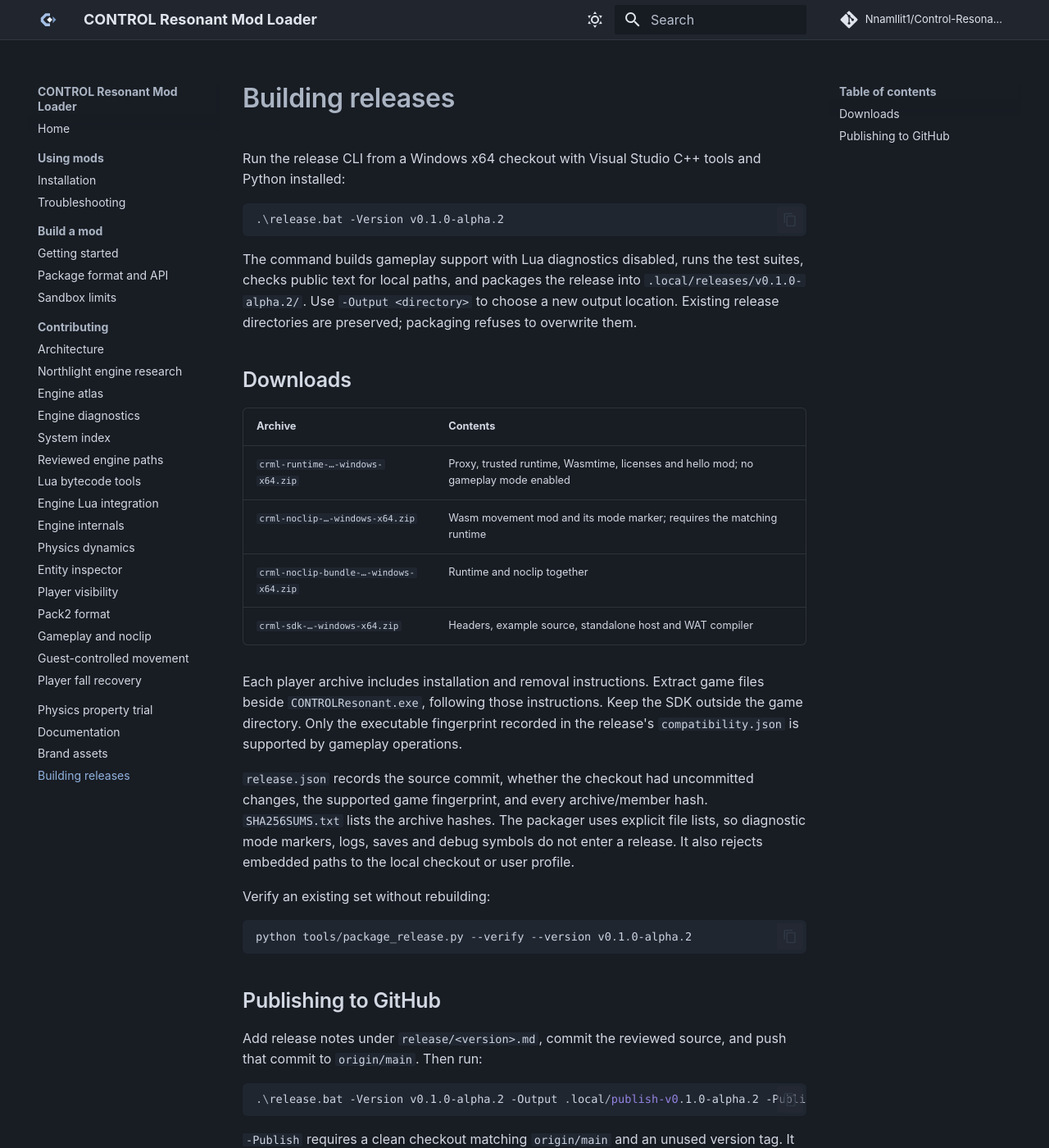
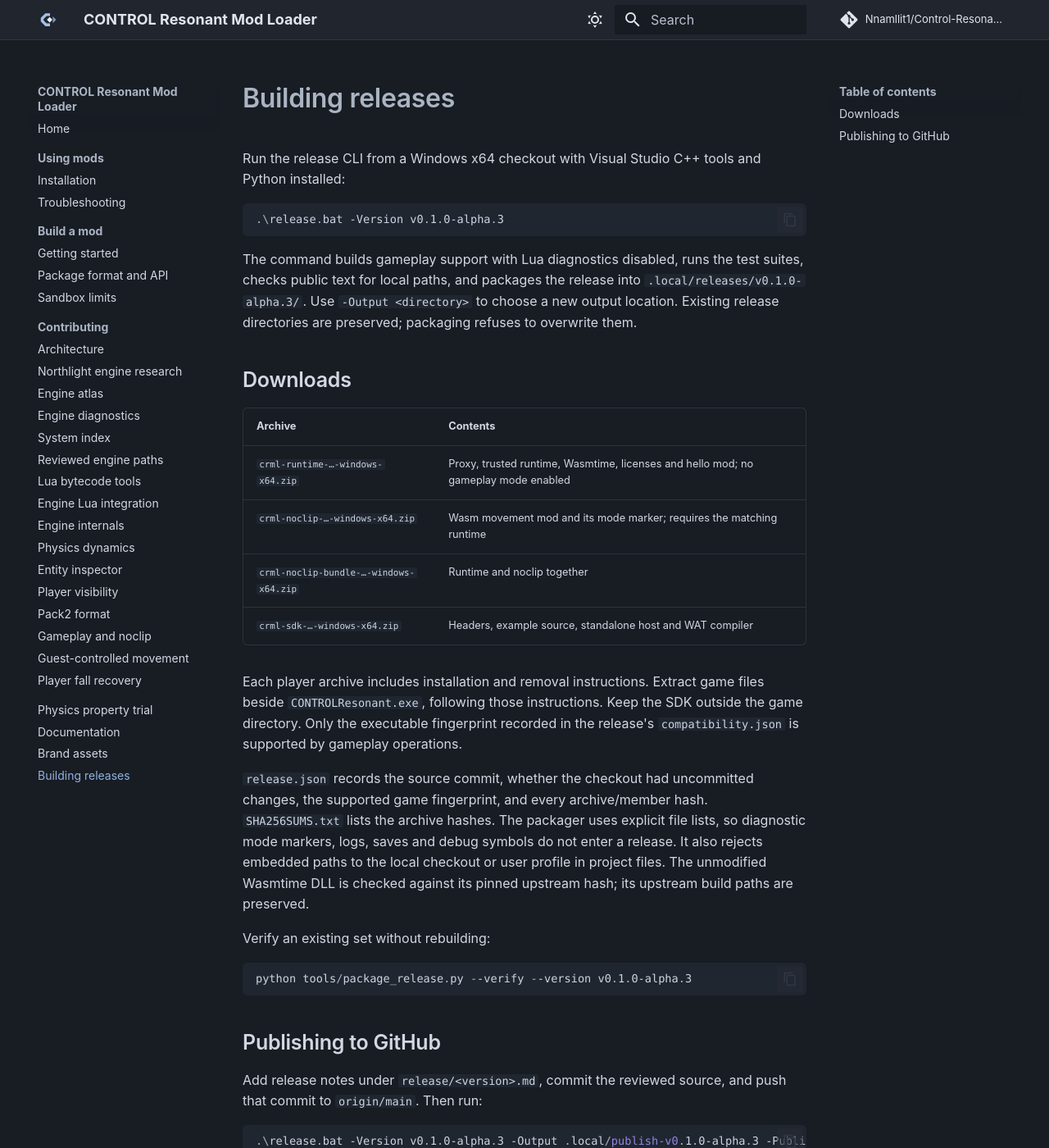
Before and after one commit to Nnamllit1/Control-Resonant-Mod-Loader, an MkDocs documentation site: the page built from docs/releases.md, in a window 1280 px wide and 1400 px high. Shown: the whole window at 82% size. Built offline with MkDocs 1.6.1 and Material for MkDocs 9.7.7, drawn with Linux system fonts in a browser that asks for light colours; comment, search, counter and statistics services are not loaded.

Commit message:
Verify pinned upstream DLL independently of local build paths

````diff
--- a/docs/releases.md
+++ b/docs/releases.md
@@ -8,12 +8,12 @@ Run the release CLI from a Windows x64 checkout with Visual Studio C++ tools and
 Python installed:
 
 ```powershell
-.\release.bat -Version v0.1.0-alpha.2
+.\release.bat -Version v0.1.0-alpha.3
 ```
 
 The command builds gameplay support with Lua diagnostics disabled, runs the test
 suites, checks public text for local paths, and packages the release into
-`.local/releases/v0.1.0-alpha.2/`. Use `-Output <directory>` to choose a new output
+`.local/releases/v0.1.0-alpha.3/`. Use `-Output <directory>` to choose a new output
 location. Existing release directories are preserved; packaging refuses to
 overwrite them.
 
@@ -35,12 +35,14 @@ release's `compatibility.json` is supported by gameplay operations.
 changes, the supported game fingerprint, and every archive/member hash.
 `SHA256SUMS.txt` lists the archive hashes. The packager uses explicit file lists,
 so diagnostic mode markers, logs, saves and debug symbols do not enter a release.
-It also rejects embedded paths to the local checkout or user profile.
+It also rejects embedded paths to the local checkout or user profile in project
+files. The unmodified Wasmtime DLL is checked against its pinned upstream hash;
+its upstream build paths are preserved.
 
 Verify an existing set without rebuilding:
 
 ```powershell
-python tools/package_release.py --verify --version v0.1.0-alpha.2
+python tools/package_release.py --verify --version v0.1.0-alpha.3
 ```
 
 ## Publishing to GitHub
@@ -49,7 +51,7 @@ Add release notes under `release/<version>.md`, commit the reviewed source, and
 push that commit to `origin/main`. Then run:
 
 ```powershell
-.\release.bat -Version v0.1.0-alpha.2 -Output .local/publish-v0.1.0-alpha.2 -Publish
+.\release.bat -Version v0.1.0-alpha.3 -Output .local/publish-v0.1.0-alpha.3 -Publish
 ```
 
 `-Publish` requires a clean checkout matching `origin/main` and an unused version
````
Also changed, not shown: release/v0.1.0-alpha.3.md (added, +24 -0 lines), 3 other files.
